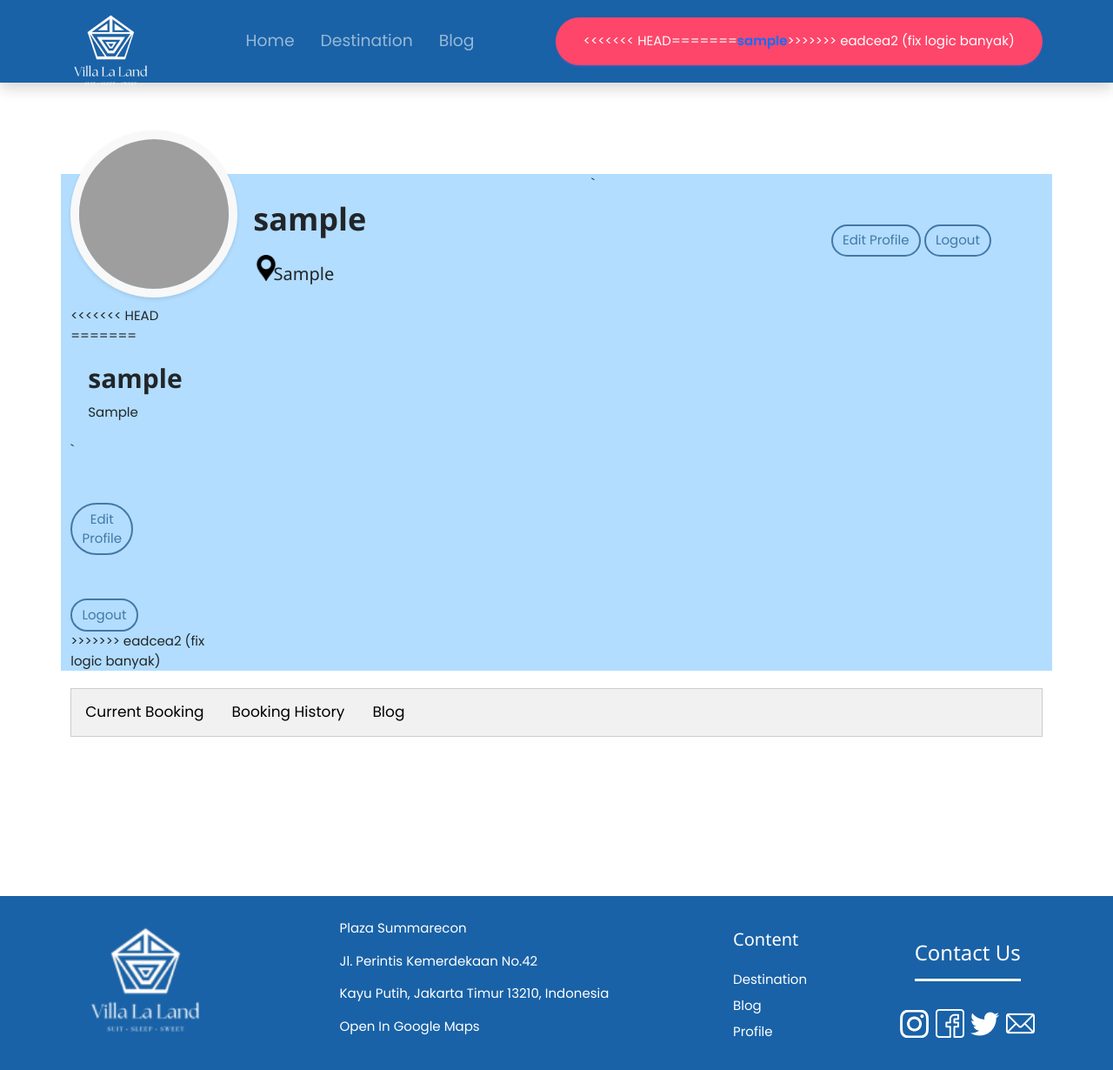
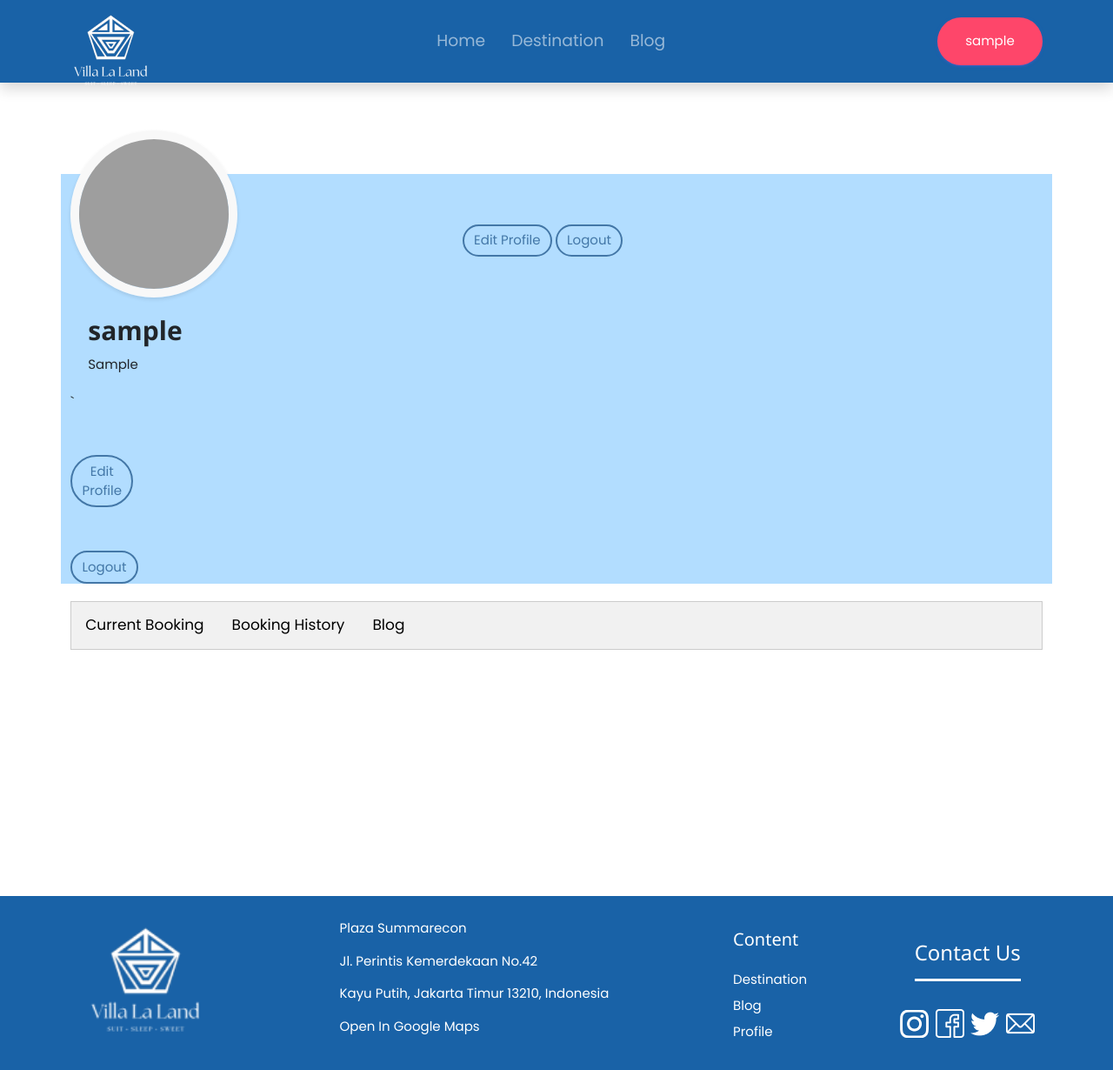
Before and after one commit to melatinurmalasari/VillaLaLand, a PHP site: page /profile.php in a window 1280 px wide. Shown: the whole page at 87% size. Run offline with PHP 8.4, Linux system fonts and the light colour scheme; the visitor is signed in with stand-in values (Sample User, id 1); tables that the repository leaves empty or names only in its code hold one stand-in row (values such as "Sample post"); data that the repository does not hold is empty; grey boxes are pictures that could not be loaded.

Commit message:
debug + dll

```diff
--- a/billing.php
+++ b/billing.php
@@ -18,7 +18,7 @@ $idInput = $_GET['room_id']; ?>
   <main>
     <section class="billing pt-120">
       <div class="container">
-      <div class="card  shadow shadow-md" style="margin:50px; padding:30px; ">
+      <div class="card  shadow shadow-md">
         <div class="card-body">
           <h1 class="text-center">Billing Details</h1><br>
           <div class="row gx-5">
@@ -48,6 +48,7 @@ $idInput = $_GET['room_id']; ?>
                     <label for="check-out">Check Out</label>
                     <input class="form-control" type="date" id="checkout" name="checkout" required>
                 </div>
+                <br>
                 <div class="col-12">
                 <input type="submit" name="add_guest" value="Next" class="btn btn-primary fw-bold w-100">
                 <?Php require_once 'query_billing.php' ?>
--- a/dashboard.php
+++ b/dashboard.php
@@ -56,9 +56,9 @@
             <div class="card bg-primary p-md-4 p-sm-0">
               <div class="row m-4 p-md-4 p-sm-0">
                 <div class="col-12 mb-3">
-                  <h1 class="text-center text-white">Search for Your Villa</h1>
+                  <h1 class="text-center text-white">Tolong nanti di ganti jadi kata-kata pemanis ya.</h1>
                 </div>
-                <div class="col-md-6 col-sm-12 mb-3">
+                <!-- <div class="col-md-6 col-sm-12 mb-3">
                   <input type="text" class="form-control" placeholder="Check In">
                 </div>
                 <div class="col-md-6 col-sm-12 mb-3">
@@ -90,7 +90,7 @@
                 </div>
                 <div class="col-12">
                   <a href="destination2.php" class="btn btn-primary fw-bold w-100">Find Your Villas</a>
-                </div>
+                </div> -->
               </div>
             </div>
           </div>
--- a/header.php
+++ b/header.php
@@ -1,11 +1,12 @@
 <?php
 require_once 'koneksi.php';
-if (!isset($_SESSION)) {
-  session_start();
-  $username = $_SESSION['username'];
-  $idUser = mysqli_query($koneksi, "SELECT id FROM `users` WHERE username = '$username';");
-                $idUserFetch = mysqli_fetch_array($idUser);
-                $idUserInput = $idUserFetch['id'];
+session_start();
+$username = $_SESSION['username'];
+$idUser = mysqli_query($koneksi, "SELECT id FROM `users` WHERE username = '$username';");
+$idUserFetch = mysqli_fetch_array($idUser);
+$idUserInput = $idUserFetch['id'];
+if (!isset($_SESSION['username'])){
+  header("Location: login.php");
 }
 ?>
 
@@ -30,11 +31,7 @@ if (!isset($_SESSION)) {
         </ul>
         <a href="profile.php" class="text-decoration-none">
           <div class="d-flex btn btn-primary rounded-pill justify-content-center align-items-center">
-<<<<<<< HEAD
-            <span style="color : white ;"><?php echo $fetch['username'] ?></span>
-=======
-            <span class="text-primary fw-semibold"><?php echo $username ?></span>
->>>>>>> eadcea2 (fix logic banyak)
+            <span style="color : white ;"><?php echo $username ?></span>
           </div>
         </a>
       </div>
--- a/login.php
+++ b/login.php
@@ -7,7 +7,7 @@ error_reporting(0);
 session_start();
 
 if (isset($_SESSION['username'])) {
-    header("Location: berhasil_login.php");
+    header("Location: dashboard.php");
 }
 
 if (isset($_POST['submit'])) {
--- a/profile.php
+++ b/profile.php
@@ -39,8 +39,6 @@
                                   </div>
                               </div>
                           </div>
-<<<<<<< HEAD
-=======
                           <?php
                           require_once 'koneksi.php';
                           $query = $koneksi->query("SELECT * FROM `users` WHERE id = $idUserInput") or die(mysql_error());
@@ -61,25 +59,7 @@
                             </div>
                           </form>
                         </div>
->>>>>>> eadcea2 (fix logic banyak)
                       </div>
-                      <?php
-                      require_once 'koneksi.php';
-                      $query = $koneksi->query("SELECT * FROM `users`") or die(mysql_error());
-                      while($fetch = $query->fetch_array()){
-                        ?>
-                    <div class="col-md-4" style="margin: 20px; ">
-                        <h1 style="font-weight: 600; padding-bottom : 10px;"><?php echo $fetch['username'] ?></h1>
-                        <div class="row">
-                          <div class="col-md-2" >
-                            <img src="assets/img/tool.png" alt="place"  style="width:30px;">
-                          </div>
-                          <div class="col-lg">
-                            <h4 style="font-weight: 500; font: size 50px; margin-left: -40px;"><?php echo $fetch['kota'] ?></h4>
-                          </div>
-                        </div>
-                    </div>
-                    `<?php } ?>
                     <div class="d-flex col-md-5" style="margin-top: 50px;">
                       <div class="ms-auto p-2">
                         <a href="edit_profile.php" class="btn btn-secondary rounded-pill" data-abc="true">Edit Profile</a>
--- a/query_billing.php
+++ b/query_billing.php
@@ -48,7 +48,7 @@ if (isset($_POST['add_guest'])){
 
 				$koneksi->query("INSERT INTO `transaction`(guest_id, room_id, checkin, checkout, first_name, last_name, contactno, email, hari_menginap, hargaKamar, id_user) VALUES('$guest_id', '$room_id', '$checkin', '$checkout', '$firstname', '$lastname', '$phone', '$email', '$hari', '$totalInput', '$idUserInput')") or die(mysqli_error());
 				$last_id = mysqli_insert_id($koneksi);
-				header("location: transaksi.php?transaction_id=$last_id&room_id=$room_id");
+				header("location: receipt.php?transaction_id=$last_id&room_id=$room_id");
 			}else{
 				echo "<script>alert('Silahkan masukkan data dengan benar!')</script>";
 			}
--- a/receipt.php
+++ b/receipt.php
@@ -50,7 +50,6 @@
             <br>
             <input type="submit" name="yes" value="Konfirmasi" class="btn btn-primary fw-bold w-100">
           </div>
->>>>>>> 82cf42bdf7184453125fb9a63a87f5956f34fe92:transaksi.php
       </div>
      </form>
         <?php } ?>
```
